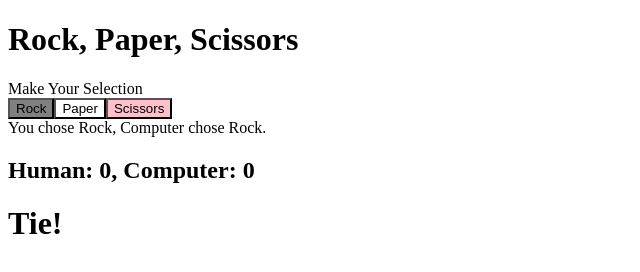
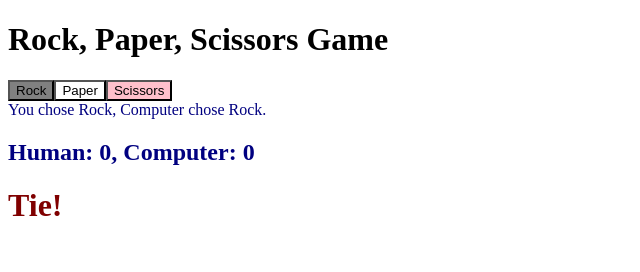
Before and after one commit to bcabrera1494/rock-paper-scissors-2, a plain HTML site: page index.html in a window 1280 px wide. Both pictures are taken after a click on the button "Rock". Shown: the whole page, without its empty margins (0-640 px from the left). Drawn offline with Linux system fonts and the light colour scheme.

Commit message:
Add style attributes to score, results, msg, and declareWinner

```diff
--- a/index.html
+++ b/index.html
@@ -7,7 +7,6 @@
     <script src="script.js" defer></script>
 </head>
 <body>
-    <h1>Rock, Paper, Scissors</h1>
-    <div>Make Your Selection</div>
+    <h1>Rock, Paper, Scissors Game</h1>
 </body>
 </html>
--- a/script.js
+++ b/script.js
@@ -75,14 +75,18 @@ function playRound() {
     const results = document.createElement('div');
     container.appendChild(results)
     const score = document.createElement('h2');
+    score.setAttribute("style", "color: navy");
+    results.setAttribute("style", "color: navy");
     results.textContent = `You chose ${userChoice.getAttribute('value')}, Computer chose ${computerChoice.getAttribute('value')}.`;
     score.textContent = `Human: ${humanScore}, Computer: ${computerScore}`;
     container.appendChild(score);
     const msg = document.createElement('h1');
+    msg.setAttribute("style", "color: maroon");
     container.appendChild(msg);
     msg.textContent = '';
     const declareWinner = document.createElement('h1');
     declareWinner.textContent = '';
+    declareWinner.setAttribute("style", "color: maroon");
     container.appendChild(declareWinner);
 
     function showResults() {
```
